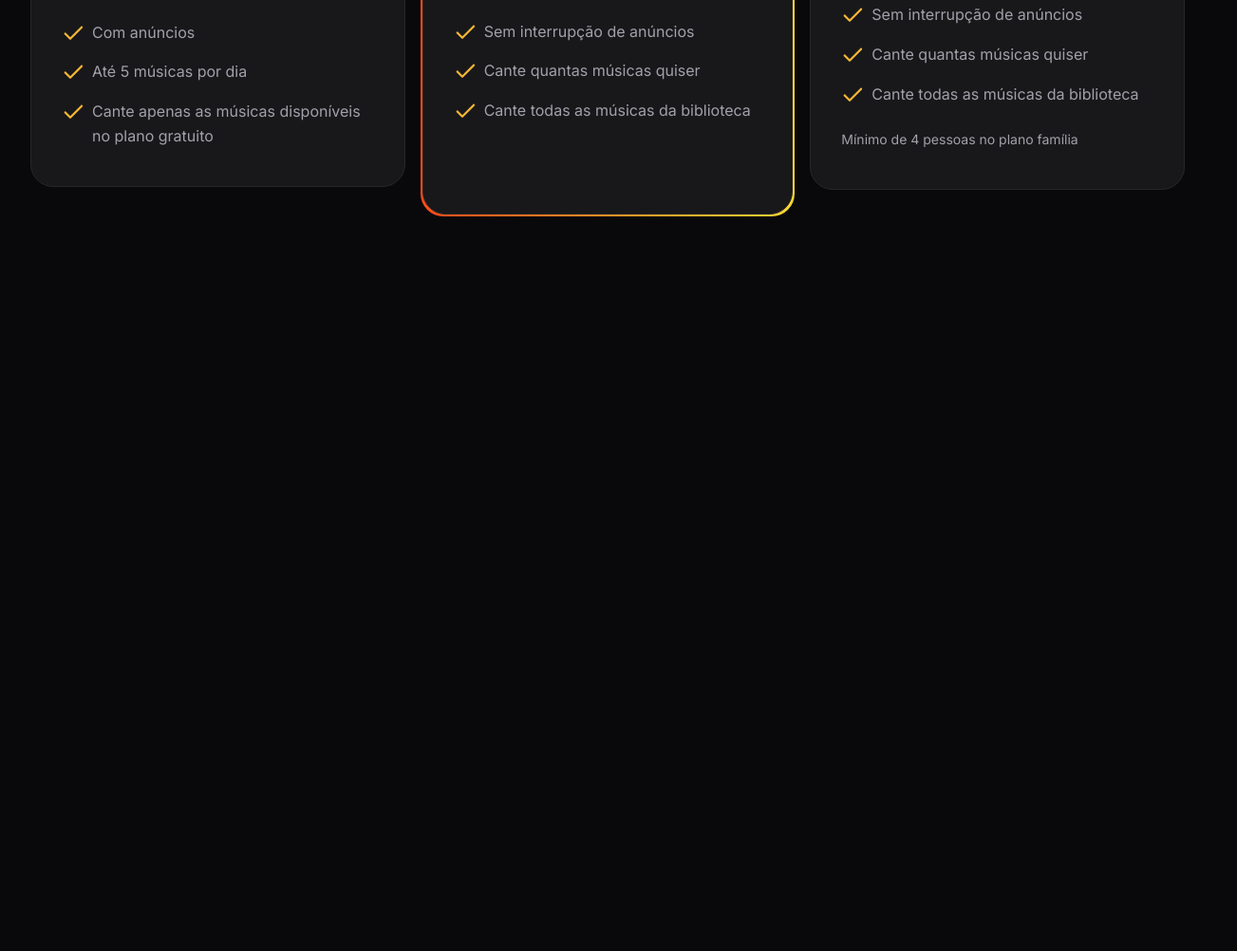
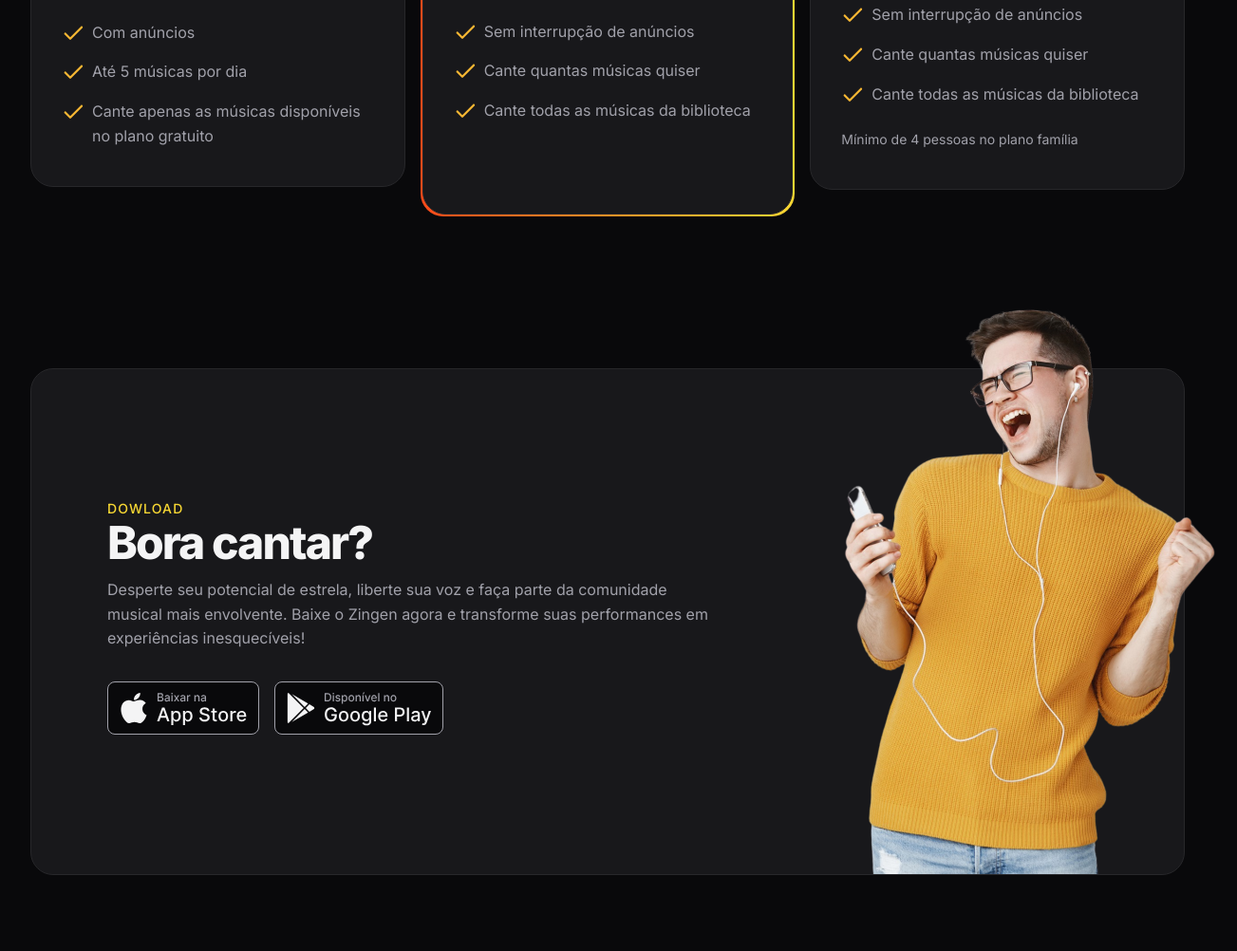
Before and after one commit to LucasF4varo/ProjetoZingen, a plain HTML site: page index.html in a window 1280 px wide. Shown: the part 3231-4233 px from the top of the page at 95% size, 1303 px wide, since content can reach past the window. Before the commit the page ends 3539 px from the top, so only its background shows below. Drawn offline with Linux system fonts and the light colour scheme.

Commit message:
sessão dowload

```diff
--- a/index.html
+++ b/index.html
@@ -164,5 +164,30 @@
             </div>
         </div>
     </section>
+
+    <section id="download">
+        <div class="container py-xl">
+            <div class="card px-lg even-columns itens-center">
+                <div>
+                    <header>
+                        <strong>dowload</strong>
+                        <h2>Bora cantar?</h2>
+                    </header>
+                    <p>
+                        Desperte seu potencial de estrela, liberte sua voz e faça parte da comunidade musical mais envolvente. Baixe o Zingen agora e transforme suas performances em experiências inesquecíveis!
+                    </p>
+                    <div class="buttons flex gap-1">
+                        <a href="#">
+                            <img src="assets/button-applestore.svg" alt="Baixar da Applestore">
+                        </a>
+                        <a href="#">
+                            <img src="assets/button-playstore.svg" alt="Baixar da playstore">
+                        </a>
+                    </div>
+                </div>
+                <img src="assets/rapaz-ouvindo-musica-com-fones-de-ouvido-e-cantando-no-aplicativo-de-karaoke-removebg 1.png" alt="">
+            </div>
+        </div>
+    </section>
 </body>
 </html>
--- /dev/null
+++ b/styles/download.css
@@ -0,0 +1,32 @@
+#download {
+  .card {
+    padding: 3rem 1.5rem 15rem;
+    position: relative;
+    & > img{
+      width: 14.5rem;
+      position: absolute;
+      bottom: 0;
+      right: -3.5rem;
+    }
+  }
+
+  .buttons{
+    flex-wrap: wrap;
+    margin-top: 2rem;
+  }
+
+  @media (width >= 80em){
+    .card {
+      padding: 8.75rem 5rem;
+
+      & > div:nth-child(1){
+        max-width: 40rem;
+      }
+
+      & > img{
+        width: 29.125rem;
+      }
+    }
+  }
+
+}
--- a/styles/global.css
+++ b/styles/global.css
@@ -48,6 +48,7 @@ html{
   font-size: var(--fs-base);
   line-height: 1.6;
   color: var(--text-color-primary);
+  overflow-x: hidden;
 
 }
 
--- a/styles/index.css
+++ b/styles/index.css
@@ -9,3 +9,4 @@
 @import url(cards.css);
 @import url(features.css) (width >= 80rem);
 @import url(pricing.css);
+@import url(download.css);
```
Also changed, not shown: assets/button-applestore.svg (added), assets/button-playstore.svg (added).
